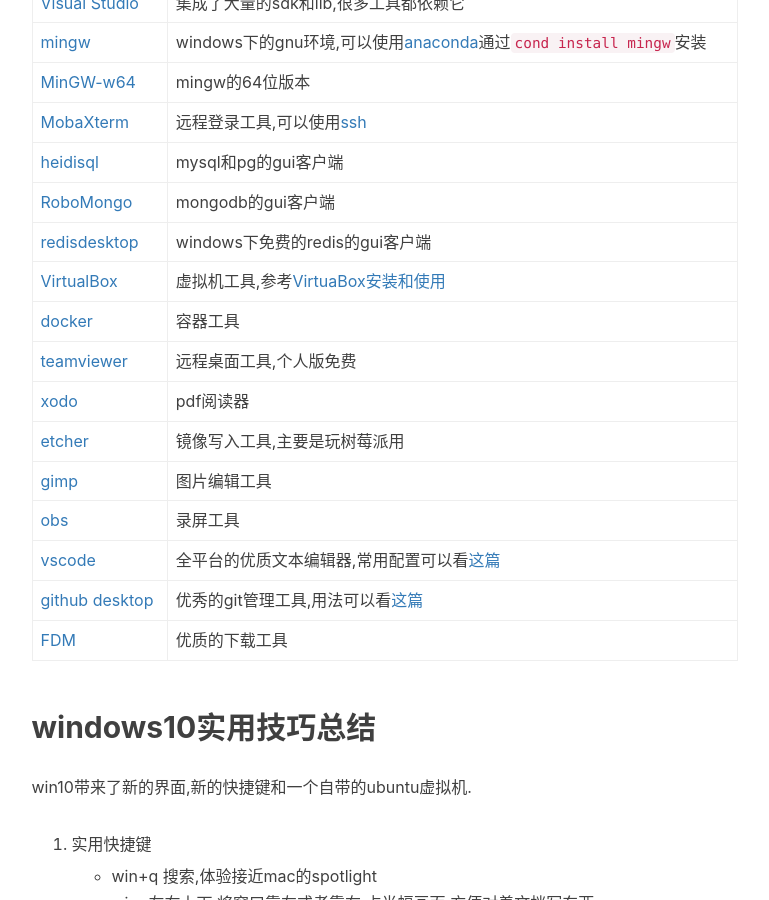
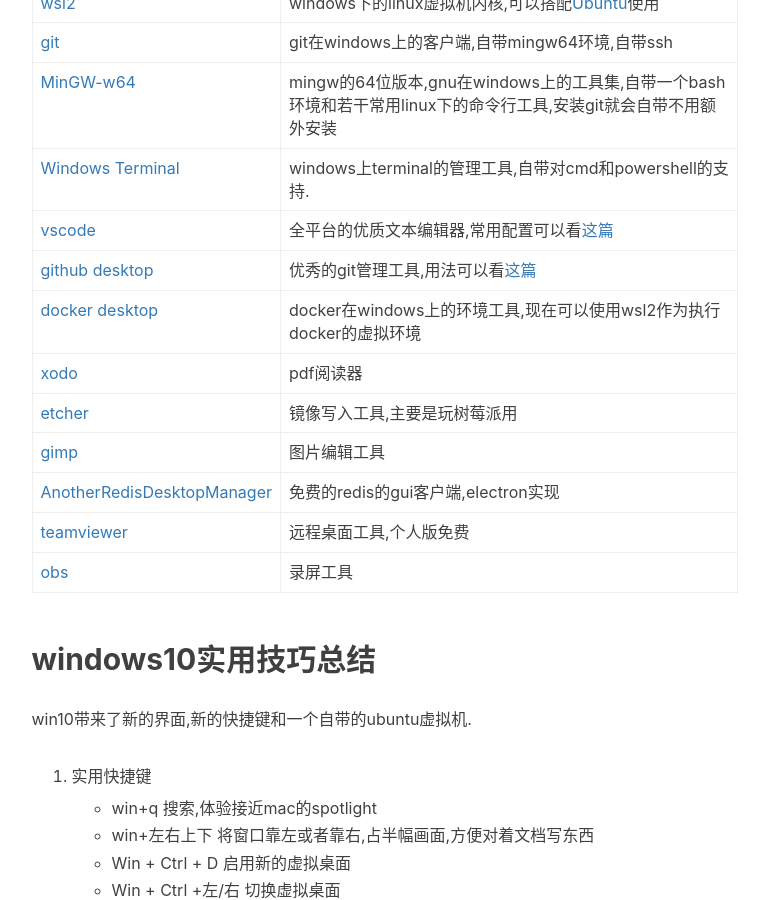
Before and after one commit to hsz1273327/hsz1273327.github.io, a Jekyll site: the page built from _posts/2017-03-16-windows端的实用工具.md, in a window 1280 px wide and 900 px high, scrolled down 701 px. Shown: the whole window, without its empty margins (136-905 px from the left). Built offline with Jekyll 4.4.1, drawn with Linux system fonts in a browser that asks for light colours; nearby versions of some CDN libraries; comment, search, counter and statistics services are not loaded; some of the changed text lies outside the part shown.

Commit message:
Update 2017-03-16-windows端的实用工具.md

````diff
--- a/_posts/2017-03-16-windows端的实用工具.md
+++ b/_posts/2017-03-16-windows端的实用工具.md
@@ -6,34 +6,29 @@
 tags:
     - Windows
 header-img: "img/home-bg-o.jpg"
-update: 2019-03-25
+update: 2021-04-29
 ---
 # windows端的实用工具总结
 
 毕竟windows是pc端娱乐的首选,本人台式机是win10,但并不常用,这边总结下win10环境下的常见工具以防忘记
 
-工具|说明
----|---
-[cmder](https://cmder.net/)|用起来和linux下几乎没有差别
-[chrome](https://www.google.com/chrome/)|最好的浏览器
-[Visual Studio](https://www.visualstudio.com/zh-hans/vs/community/?rr=https%3A%2F%2Fwww.baidu.com%2Fs%3Fie%3Dutf-8%26f%3D8%26rsv_bp%3D1%26tn%3Dbaidu%26wd%3DMicrosoft%2520Visual%2520Studio%26oq%3Dvs%26rsv_pq%3Dd06102ed000c2105%26rsv_t%3D9ed1VMqcHzdaH7l2O1BunJNXBHUKcHVRXXGcYlIYs%252FIQsWdXNVvERatL1TU%26rqlang%3Dcn%26rsv_enter%3D1%26inputT%3D7705%26rsv_sug3%3D32%26bs%3Dvs)|集成了大量的sdk和lib,很多工具都依赖它
-[mingw](http://www.mingw.org/)|windows下的gnu环境,可以使用[anaconda](https://mirrors.tuna.tsinghua.edu.cn/help/anaconda/)通过`cond install mingw`安装
-[MinGW-w64](https://sourceforge.net/projects/mingw-w64/)|mingw的64位版本
-[MobaXterm](https://mobaxterm.mobatek.net/)|远程登录工具,可以使用[ssh](http://blog.hszofficial.site/recommend/2018/05/23/%E5%85%B3%E4%BA%8E%E8%BF%9C%E7%A8%8B%E8%AE%BF%E9%97%AE%E7%9A%84%E6%8A%80%E5%B7%A7/)
-[heidisql](https://www.heidisql.com/)|mysql和pg的gui客户端
-[RoboMongo](https://robomongo.org/)|mongodb的gui客户端
-[redisdesktop](https://redisdesktop.com/)|windows下免费的redis的gui客户端
-[VirtualBox](https://www.virtualbox.org/wiki/Downloads)|虚拟机工具,参考[VirtuaBox安装和使用](http://blog.hszofficial.site/blog/2018/02/24/VirtuaBox%E5%AE%89%E8%A3%85%E5%92%8C%E4%BD%BF%E7%94%A8/)
-[docker](https://www.google.com/chrome/)|容器工具
-[teamviewer](https://www.teamviewer.com/zhcn/credentials/free-for-personal-use/)|远程桌面工具,个人版免费
-[xodo](https://www.xodo.com/)|pdf阅读器
-[etcher](https://www.balena.io/etcher/)|镜像写入工具,主要是玩树莓派用
-[gimp](https://www.gimp.org/)|图片编辑工具
-[obs](https://obsproject.com/)|录屏工具
-[vscode](https://code.visualstudio.com/)|全平台的优质文本编辑器,常用配置可以看[这篇](http://blog.hszofficial.site/recommend/2018/02/10/Vscode%E9%85%8D%E7%BD%AE/)
-[github desktop](https://desktop.github.com/)|优秀的git管理工具,用法可以看[这篇](http://blog.hszofficial.site/recommend/2016/11/26/%E5%8F%AF%E8%A7%86%E5%8C%96git%E5%B7%A5%E5%85%B7githubDesktop/)
-[FDM](https://www.freedownloadmanager.org/zh/)|优质的下载工具
-
+| 工具                                                                                                            | 说明                                                                                                                                                 |
+| --------------------------------------------------------------------------------------------------------------- | ---------------------------------------------------------------------------------------------------------------------------------------------------- |
+| [chrome](https://www.google.com/chrome/)                                                                        | 最好的浏览器                                                                                                                                         |
+| [visual-cpp-build-tools](https://visualstudio.microsoft.com/zh-hans/visual-cpp-build-tools/)                    | 集成了大量的sdk和lib的开发套件,不是集成开发环境                                                                                                      |
+| [wsl2](https://docs.microsoft.com/zh-cn/windows/wsl/install-win10)                                              | windows下的linux虚拟机内核,可以搭配[Ubuntu](https://www.microsoft.com/store/apps/9n6svws3rx71)使用                                                   |
+| [git](https://git-scm.com/)                                                                                     | git在windows上的客户端,自带mingw64环境,自带ssh                                                                                                       |
+| [MinGW-w64](https://sourceforge.net/projects/mingw-w64/)                                                        | mingw的64位版本,gnu在windows上的工具集,自带一个bash环境和若干常用linux下的命令行工具,安装git就会自带不用额外安装                                     |
+| [Windows Terminal](https://www.microsoft.com/zh-cn/p/windows-terminal/9n0dx20hk701?activetab=pivot:overviewtab) | windows上terminal的管理工具,自带对cmd和powershell的支持.                                                                                             |
+| [vscode](https://code.visualstudio.com/)                                                                        | 全平台的优质文本编辑器,常用配置可以看[这篇](http://blog.hszofficial.site/recommend/2018/02/10/Vscode%E9%85%8D%E7%BD%AE/)                             |
+| [github desktop](https://desktop.github.com/)                                                                   | 优秀的git管理工具,用法可以看[这篇](http://blog.hszofficial.site/recommend/2016/11/26/%E5%8F%AF%E8%A7%86%E5%8C%96git%E5%B7%A5%E5%85%B7githubDesktop/) |
+| [docker desktop](https://docs.docker.com/docker-for-windows/install/)                                           | docker在windows上的环境工具,现在可以使用wsl2作为执行docker的虚拟环境                                                                                 |
+| [xodo](https://www.xodo.com/)                                                                                   | pdf阅读器                                                                                                                                            |
+| [etcher](https://www.balena.io/etcher/)                                                                         | 镜像写入工具,主要是玩树莓派用                                                                                                                        |
+| [gimp](https://www.gimp.org/)                                                                                   | 图片编辑工具                                                                                                                                         |
+| [AnotherRedisDesktopManager](https://github.com/qishibo/AnotherRedisDesktopManager)                             | 免费的redis的gui客户端,electron实现                                                                                                                  |
+| [teamviewer](https://www.teamviewer.com/zhcn/credentials/free-for-personal-use/)                                | 远程桌面工具,个人版免费                                                                                                                              |
+| [obs](https://obsproject.com/)                                                                                  | 录屏工具                                                                                                                                             |
 
 ## windows10实用技巧总结
 
@@ -47,13 +42,20 @@
     + Win + Ctrl +左/右 切换虚拟桌面
     + Win + Ctrl + F4 关闭当前的虚拟桌面
 
-2. 自带的ubuntu
+2. 为你的git bash添加gcc支持
 
-    自带的虚拟机基本够用,可以直接访问windows的文件系统.还是挺方便,就是比较慢,可以关注.
+    1. 下载并安装[window上可以执行的gcc](http://www.equation.com/servlet/equation.cmd?fa=fortran)
+    2. 下载并安装[windows上的cmake](https://cmake.org/download/)
+    3. 进入git bash的环境变量配置文件(默认`C:\Program Files\Git\etc\profile.d\env.sh`,根据你安装git的位置确定),像在linux/mac中一样将上面的可执行文件加入`Path`
 
-    安装:
+        ```bash
+        ...
+        export PATH="$HOME/gcc/bin:$PATH" #比如说gcc工具安装在用户根目录的gcc文件夹下
+        export PATH="/c/Program Files/CMake/bin:$PATH" #比如cmake安装在c://Program Files/CMake
+        ```
 
-    1. 首先到系统设置——更新和安全——针对开发人员——选择开发者模式。
-    2. 控制面板→程序和功能→启用或关闭Windows功能，勾选“适用于Linux的Windows子系统（Beta）
-    3. 打开命令提示符，直接在管理员模式下输入Bash命令，提示需要从windows store下载，按y确认。
-        需要注意的是这项功能只支持新版本的cmd,打开cmd后右键属性选项中看看有没有勾`使用旧版本控制台`,要用这个虚拟机就不能勾
+3. 将git bash注册到Windows Terminal
+
+    1. 打开Windows Terminal,下拉进入设置项
+    2. `配置文件->新增`中填写展示名,bash路径(默认为`C:\Program Files\Git\bin\bash.exe`,根据git的安装位置决定)然后下个图标给它用,然后点保存
+    3. [可选]`打开json文件`中`profiles->list`找到你设置的git bash项,加上`"guid": "{b453ae62-4e3d-5e58-b989-0a998ec441b7}",`,如果想它是默认terminal的话,可以设置`defaultProfile`为刚才的guid.
````
